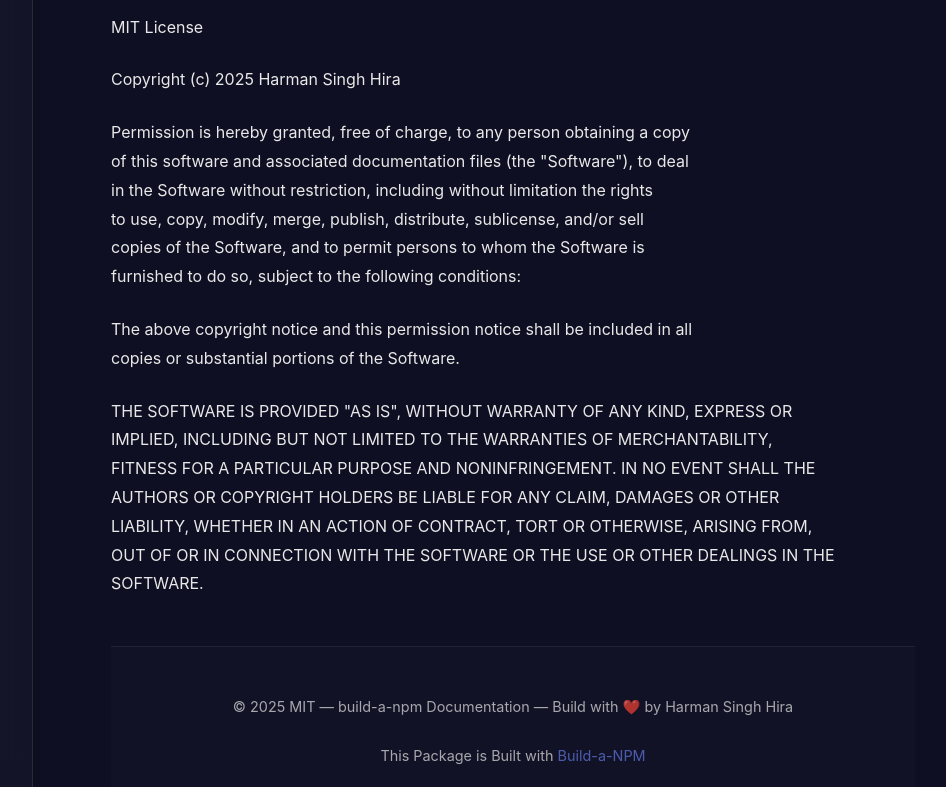
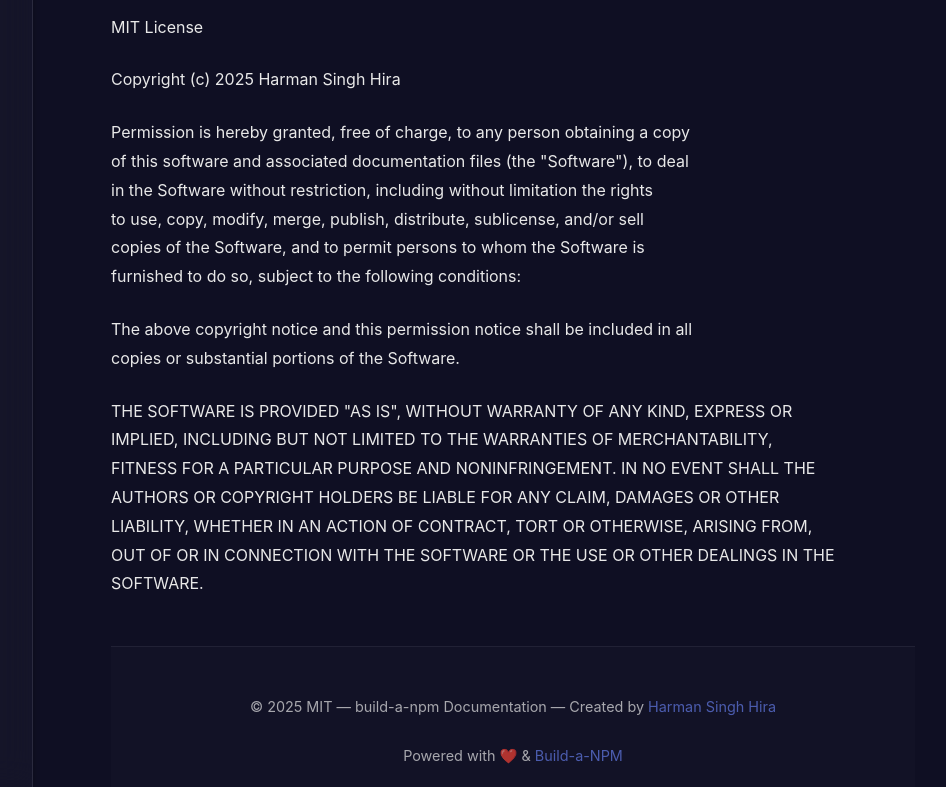
Before and after one commit to HSinghHira/build-a-npm, a website: page index.html in a window 1280 px wide. Shown: the part 11213-12000 px from the top of the page, without its empty margins (287-1233 px from the left). Drawn offline with Linux system fonts and the light colour scheme.

Commit message:
chore: updates

```diff
--- a/index.html
+++ b/index.html
@@ -7,12 +7,14 @@
   <meta name="description" content="A tool to create and publish Node packages with automatic version bumping and GitHub integration.">
   <meta name="keywords" content="A, tool, to, create, and, publish, Node, packages, with, automatic, MIT, documentation">
   <meta name="author" content="Harman Singh Hira">
+  <!-- Canonical URL -->
+  <link rel="canonical" href="https://me.hsinghhira.me">
   <!-- Favicon -->
   <link rel="icon" type="image/png" href="https://git.hsinghhira.me/build-a-npm/favicon.png">
   <!-- Open Graph Meta Tags -->
   <meta property="og:title" content="build-a-npm Documentation">
   <meta property="og:description" content="A tool to create and publish Node packages with automatic version bumping and GitHub integration.">
-  <meta property="og:image" content="https://dynamic-og-image-generator.vercel.app/api/generate?title=build-a-npm%20Documentation&author=Harman%20Singh%20Hira&avatar=https://github.com/hsinghhira.png&websiteUrl=git%2Bhttps%3A%2F%2Fgithub.com%2Fhsinghhira%2Fbuild-a-npm.git&theme=github">
+  <meta property="og:image" content="https://dynamic-og-image-generator.vercel.app/api/generate?title=build-a-npm%20Documentation&author=Harman%20Singh%20Hira&avatar=https://github.com/hsinghhira.png&websiteUrl=https%3A%2F%2Fme.hsinghhira.me&theme=github">
   <meta property="og:type" content="website">
   <meta property="og:url" content="https://github.com/hsinghhira/build-a-npm.git">
   <meta property="og:site_name" content="build-a-npm Documentation">
@@ -20,7 +22,7 @@
   <meta name="twitter:card" content="summary_large_image">
   <meta name="twitter:title" content="build-a-npm Documentation">
   <meta name="twitter:description" content="A tool to create and publish Node packages with automatic version bumping and GitHub integration.">
-  <meta name="twitter:image" content="https://dynamic-og-image-generator.vercel.app/api/generate?title=build-a-npm%20Documentation&author=Harman%20Singh%20Hira&avatar=https://github.com/hsinghhira.png&websiteUrl=git%2Bhttps%3A%2F%2Fgithub.com%2Fhsinghhira%2Fbuild-a-npm.git&theme=github">
+  <meta name="twitter:image" content="https://dynamic-og-image-generator.vercel.app/api/generate?title=build-a-npm%20Documentation&author=Harman%20Singh%20Hira&avatar=https://github.com/hsinghhira.png&websiteUrl=https%3A%2F%2Fme.hsinghhira.me&theme=github">
   <!-- JSON-LD Structured Data -->
   <script type="application/ld+json">
     {
@@ -1021,8 +1023,8 @@
 <p>THE SOFTWARE IS PROVIDED &quot;AS IS&quot;, WITHOUT WARRANTY OF ANY KIND, EXPRESS OR<br>IMPLIED, INCLUDING BUT NOT LIMITED TO THE WARRANTIES OF MERCHANTABILITY,<br>FITNESS FOR A PARTICULAR PURPOSE AND NONINFRINGEMENT. IN NO EVENT SHALL THE<br>AUTHORS OR COPYRIGHT HOLDERS BE LIABLE FOR ANY CLAIM, DAMAGES OR OTHER<br>LIABILITY, WHETHER IN AN ACTION OF CONTRACT, TORT OR OTHERWISE, ARISING FROM,<br>OUT OF OR IN CONNECTION WITH THE SOFTWARE OR THE USE OR OTHER DEALINGS IN THE<br>SOFTWARE.</p>
 
       <footer>
-        <p>&copy; 2025 MIT — build-a-npm Documentation — Build with ❤️ by Harman Singh Hira</p>
-        <p>This Package is Built with <a href="https://www.npmjs.com/package/build-a-npm" target="_blank">Build-a-NPM</a></p>
+        <p>&copy; 2025 MIT — build-a-npm Documentation — Created by <a href="https%3A%2F%2Fme.hsinghhira.me" target="_blank">Harman Singh Hira</a></p>
+        <p>Powered with ❤️ & <a href="https://www.npmjs.com/package/build-a-npm" target="_blank">Build-a-NPM</a></p>
       </footer>
     </main>
   </div>
```
